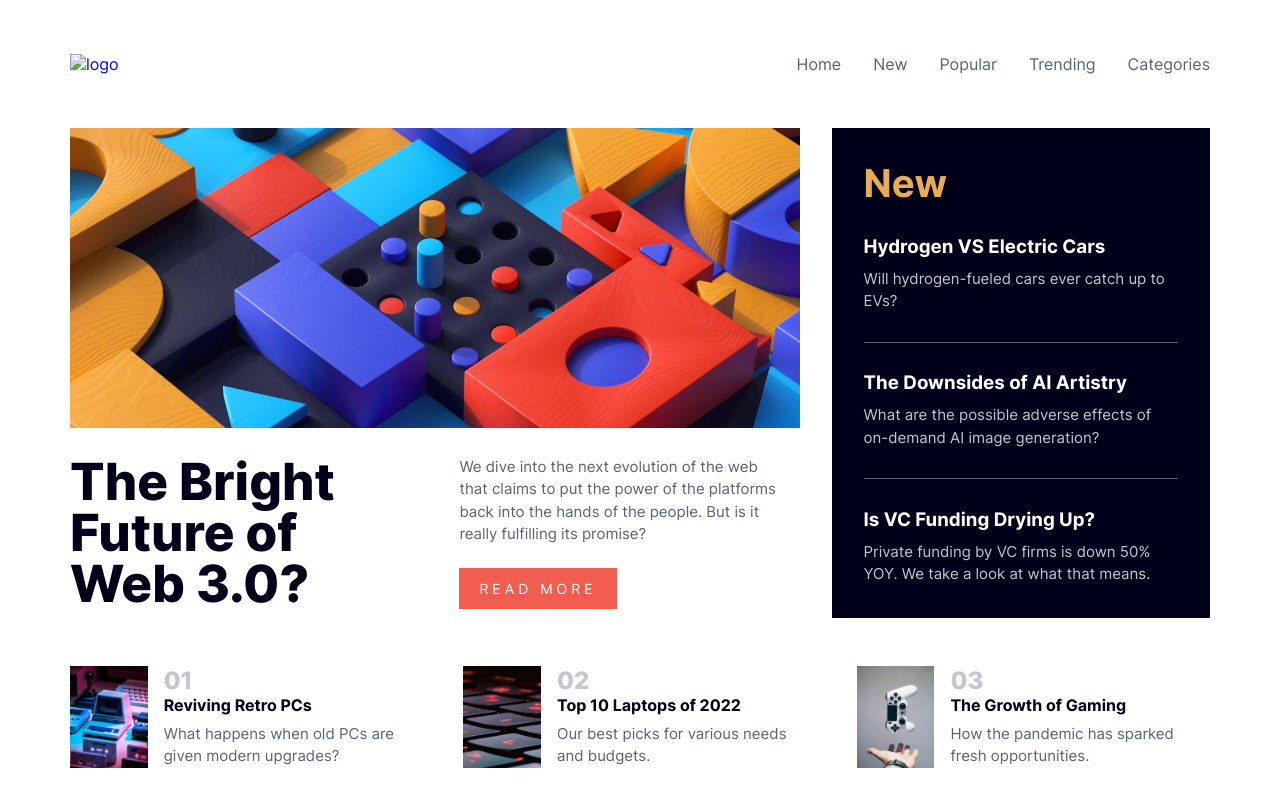
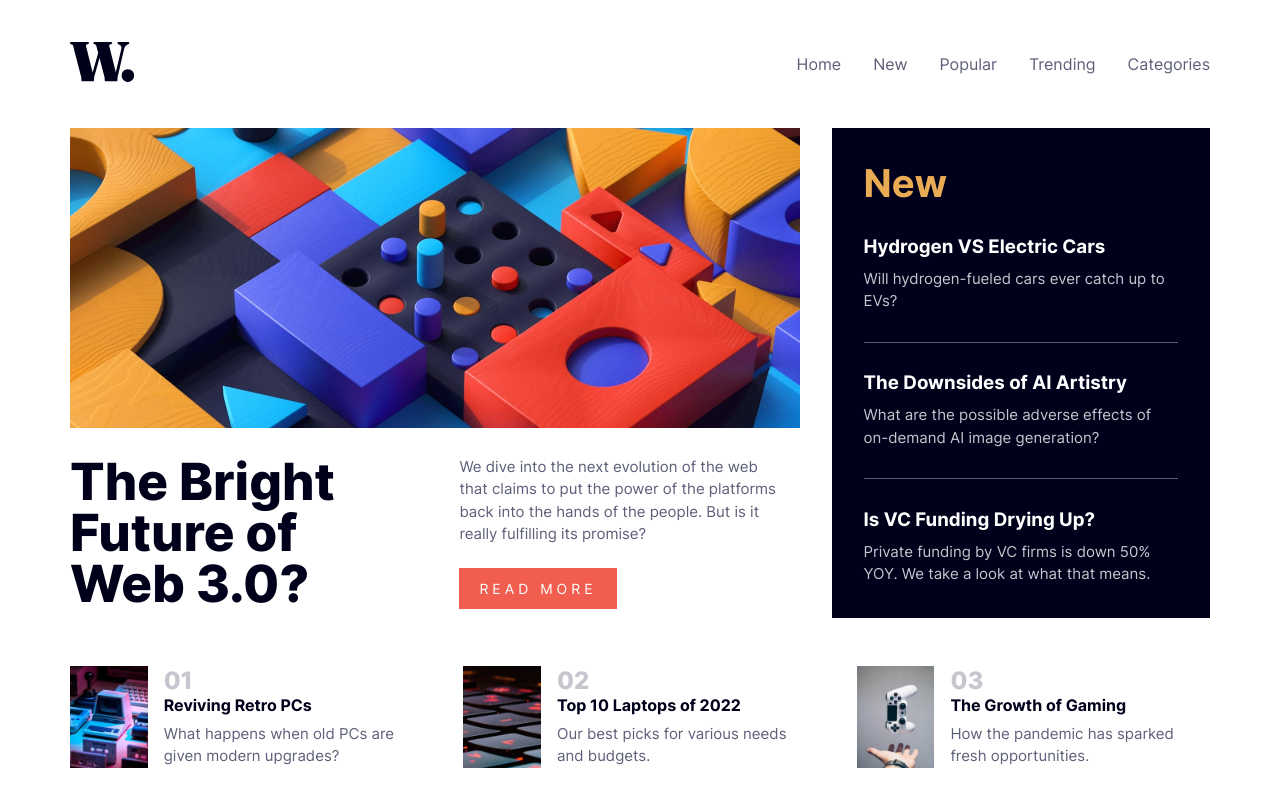
Before and after one commit to ahmedmohamed520/challenge-4, a plain HTML site: page index.html in a window 1280 px wide. Drawn offline with Linux system fonts and the light colour scheme; the site is published under a folder, as on GitHub Pages, so addresses that start at the root find nothing.

Commit message:
another change

```diff
--- a/index.html
+++ b/index.html
@@ -13,7 +13,7 @@
         <div class="container">
             <nav class="navbar">
                 <a href="/" class="logo">
-                    <img src="/assets/images/logo.svg" alt="logo" />
+                    <img src="assets/images/logo.svg" alt="logo" />
                 </a>
                 <div class="overlay">
                     <ul class="list">
```
